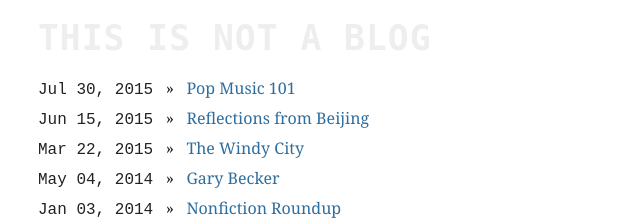
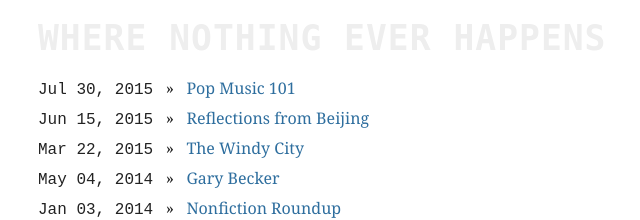
Before and after one commit to mbwong/mbwong.github.com, a Jekyll site: the page built from index.html, in a window 1280 px wide. Shown: the top 220 px of the page, without its empty margins (302-942 px from the left). Built offline with Jekyll 4.4.1, drawn with Linux system fonts in a browser that asks for light colours.

Commit message:
Update header.html

```diff
--- a/_includes/header.html
+++ b/_includes/header.html
@@ -1,5 +1,5 @@
     <header>
       <h1 id="title">
-       <a href="/" title="Blog">This is not a blog</a>
+       <a href="/" title="Blog">Where nothing ever happens</a>
       </h1>
     </header>
```
